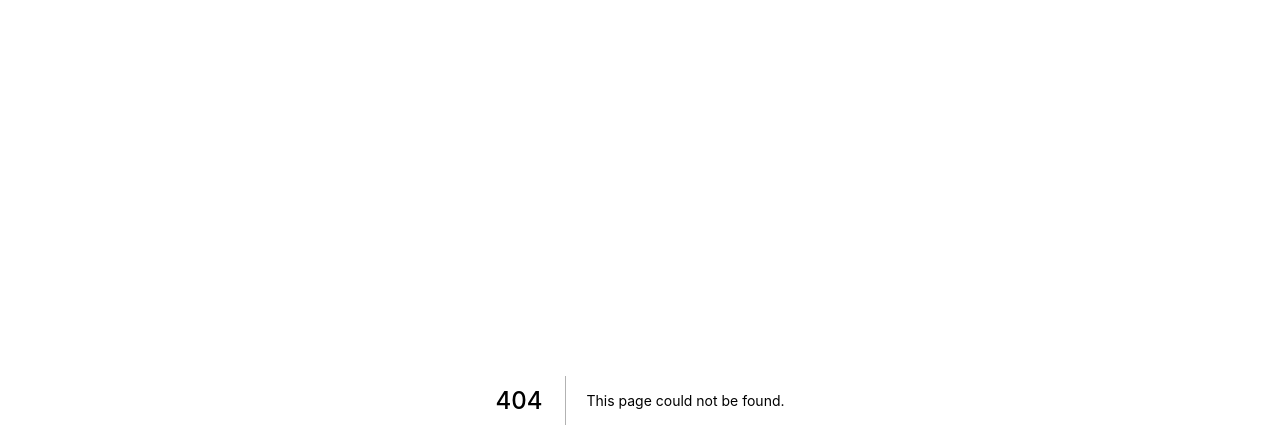
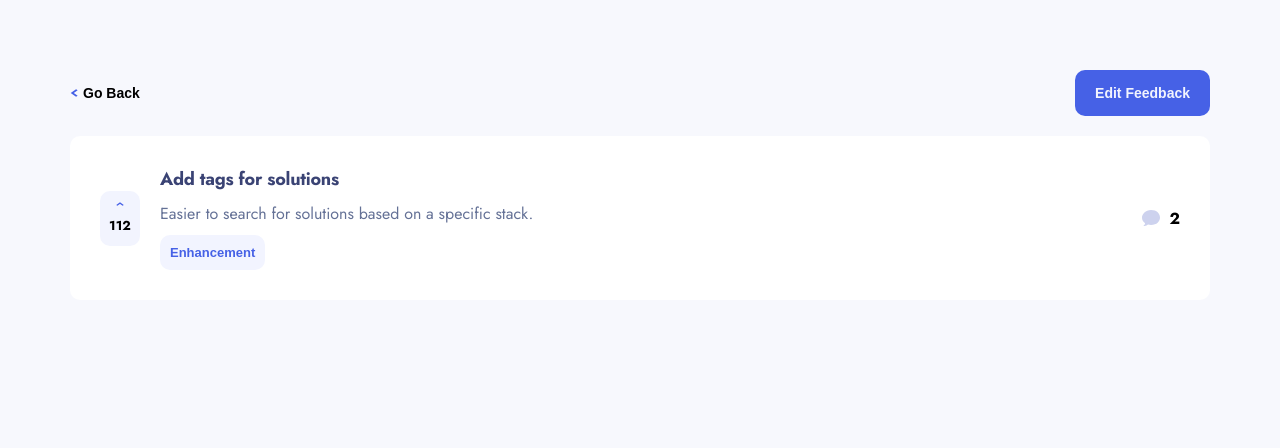
Before and after one commit to curlos/product-feedback-app, a Next.js app: page /feedback/1 in a window 1280 px wide. Before the commit this address had no page. Shown: the top 448 px of the page. Built offline with nearby package versions, Linux system fonts and the light colour scheme.

Commit message:
Added feedback details page header

```diff
--- a/components/Feedback.js
+++ b/components/Feedback.js
@@ -1,11 +1,13 @@
 import React from 'react'
 import Image from 'next/image'
 import styles from '../styles/Feedback.module.scss'
+import Link from 'next/link'
 
 const Feedback = ({ suggestion }) => {
   console.log(suggestion)
 
   return (
+    <Link href={`/feedback/${suggestion.id}`} passHref>
       <div className={styles.container}>
         <div className={styles.left}>
           <div className={styles.upvotes}>
@@ -27,6 +29,7 @@ const Feedback = ({ suggestion }) => {
           <div>{suggestion.comments && suggestion.comments.length}</div>
         </div>
       </div>
+    </Link>
   )
 }
 
--- a/components/FeedbackList.js
+++ b/components/FeedbackList.js
@@ -24,6 +24,7 @@ const FeedbackList = () => {
         </div>
 
         <button type="button" className={styles.addFeedback}>
+          <Image src="/assets/shared/icon-plus.svg" alt="" width={10} height={10} />
           Add Feedback
         </button>
       </div>
--- /dev/null
+++ b/pages/feedback/[id].js
@@ -0,0 +1,44 @@
+import React, { useState } from 'react'
+import { useRouter } from 'next/router'
+import Link from 'next/link'
+import Image from 'next/image'
+import { getData } from '../../utils/getData'
+import Feedback from '../../components/Feedback'
+import styles from '../../styles/FeedbackDetailsPage.module.scss'
+
+const FeedbackDetail = () => {
+  const router = useRouter()
+  const { id }= router.query
+  const [data, setData] = useState(getData())
+  const suggestion = data.productRequests.find((request) => String(request.id) === String(id))
+  console.log(data)
+
+  console.log(id)
+  console.log(suggestion)
+
+  return (
+    <>
+    {suggestion ? (
+      <div className={styles.container}>
+
+        <div className={styles.header}>
+          <Link href={`/`} passHref>
+            <button className={styles.backButton}>
+              <Image src="/assets/shared/icon-arrow-left.svg" alt="" width={8} height={8} />
+              Go Back
+            </button>
+          </Link>
+
+          <button className={styles.editFeedbackButton}>Edit Feedback</button>
+        </div>
+
+        <Feedback suggestion={suggestion} />
+      </div>
+    ) : (
+      <div>Loading...</div>
+    )}
+    </>
+  )
+}
+
+export default FeedbackDetail
--- /dev/null
+++ b/styles/FeedbackDetailsPage.module.scss
@@ -0,0 +1,36 @@
+.container {
+  min-height: 100vh;
+  background-color: #F7F8FD;
+  padding: 70px;
+}
+
+.header {
+  display: flex;
+  justify-content: space-between;
+  margin-bottom: 20px;
+
+  .backButton {
+    border: none;
+    background-color: transparent;
+    display: flex;
+    align-items: center;
+    gap: 5px;
+    font-size: 14px;
+    font-weight: bold;
+    cursor: pointer;
+
+    &:hover {
+      text-decoration: underline;
+    }
+  }
+
+  .editFeedbackButton {
+    padding: 15px 20px;
+    border: none;
+    border-radius: 10px;
+    background-color: #4661E6;
+    color: #F2F4FE;
+    font-size: 14px;
+    font-weight: bold;
+  }
+}
--- a/styles/FeedbackList.module.scss
+++ b/styles/FeedbackList.module.scss
@@ -22,6 +22,9 @@
 }
 
 .addFeedback {
+  display: flex;
+  align-items: flex-end;
+  gap: 2px;
   background-color: #AD1FEA;
   color: #F2F4FE;
   border: none;
--- a/styles/globals.css
+++ b/styles/globals.css
@@ -18,3 +18,8 @@ a {
   margin: 0;
   padding: 0;
 }
+
+a,
+button {
+  cursor: pointer;
+}
```
Lines whose indentation alone changed are shown as unchanged.
